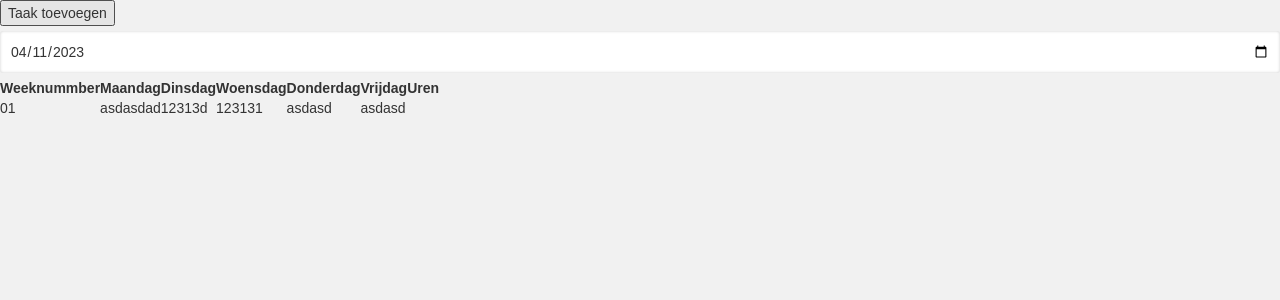
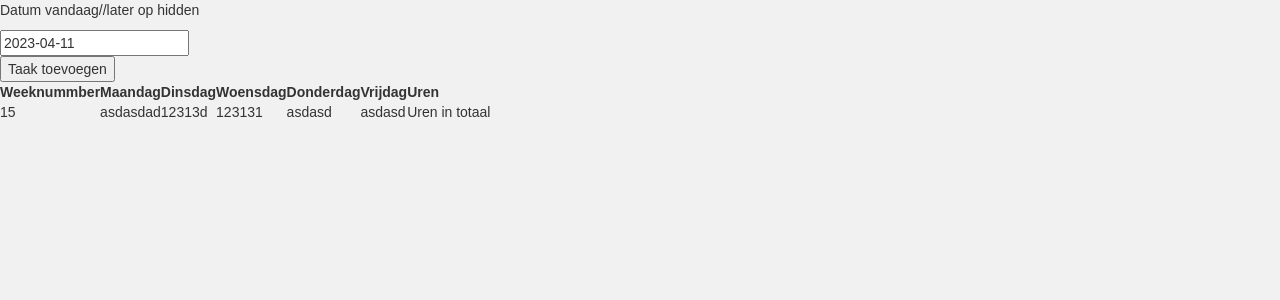
Before and after one commit to Shibin0613/Stagetijd, a PHP site: page /stagetijd/Pages/Logboek.php in a window 1280 px wide. Shown: the top 300 px of the page. Run offline with PHP 8.4, Linux system fonts and the light colour scheme; data comes from the database, SQL or seed files in the repository; data that the repository does not hold is empty; some libraries are stand-ins or nearby versions.

Commit message:
datum vandaag, met weeknummer

```diff
--- a/Pages/Logboek.php
+++ b/Pages/Logboek.php
@@ -18,6 +18,14 @@ include ("header.php");
         <script type="text/javascript" src="calendar.js"></script>
     </head>
     <body>
+
+    <form action="" method="POST">
+      <p>Datum vandaag//later op hidden</p>
+      <input name="datum" id="myDateInput" readonly>
+    </form>
+    <?php
+    $datum = "2023-04-11";
+    ?>
 
     <?php
     use Controllers\DB;
@@ -56,13 +64,10 @@ include ("header.php");
             <th>Uren</th>
         </tr>
         <tr>
-          <form action="" method="POST">
-            <input type="date" name="datum" id="myDateInput">
-          </form>
+
 
             <td>
             <?php
-            $datum = $_POST['datum'];
             echo date("W", strtotime($datum));
             ?>
             </td>
@@ -71,7 +76,7 @@ include ("header.php");
             <td>123131</td>
             <td>asdasd</td>
             <td>asdasd</td>
-            <td></td>
+            <td>Uren in totaal</td>
         </tr>
     </table>
 
```
